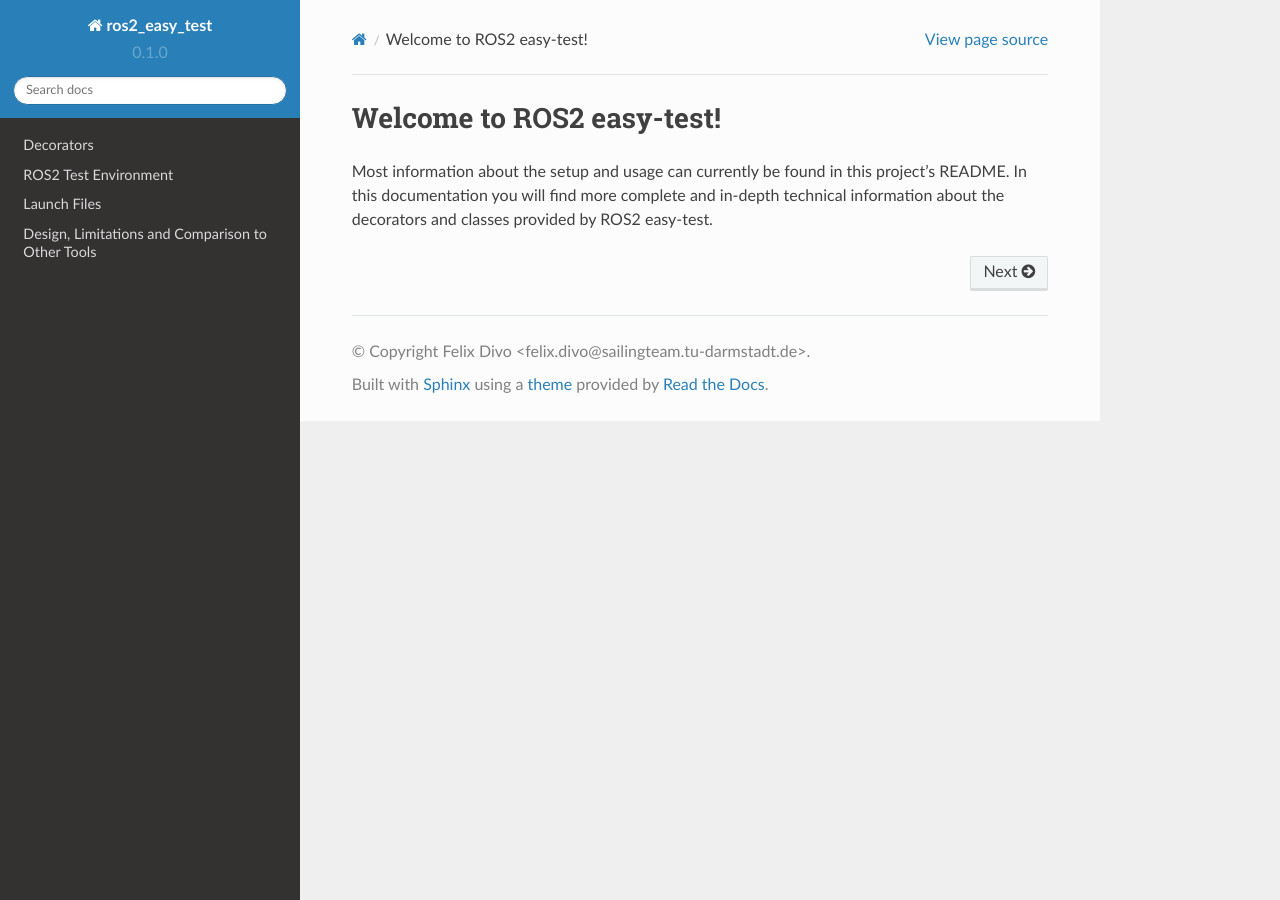
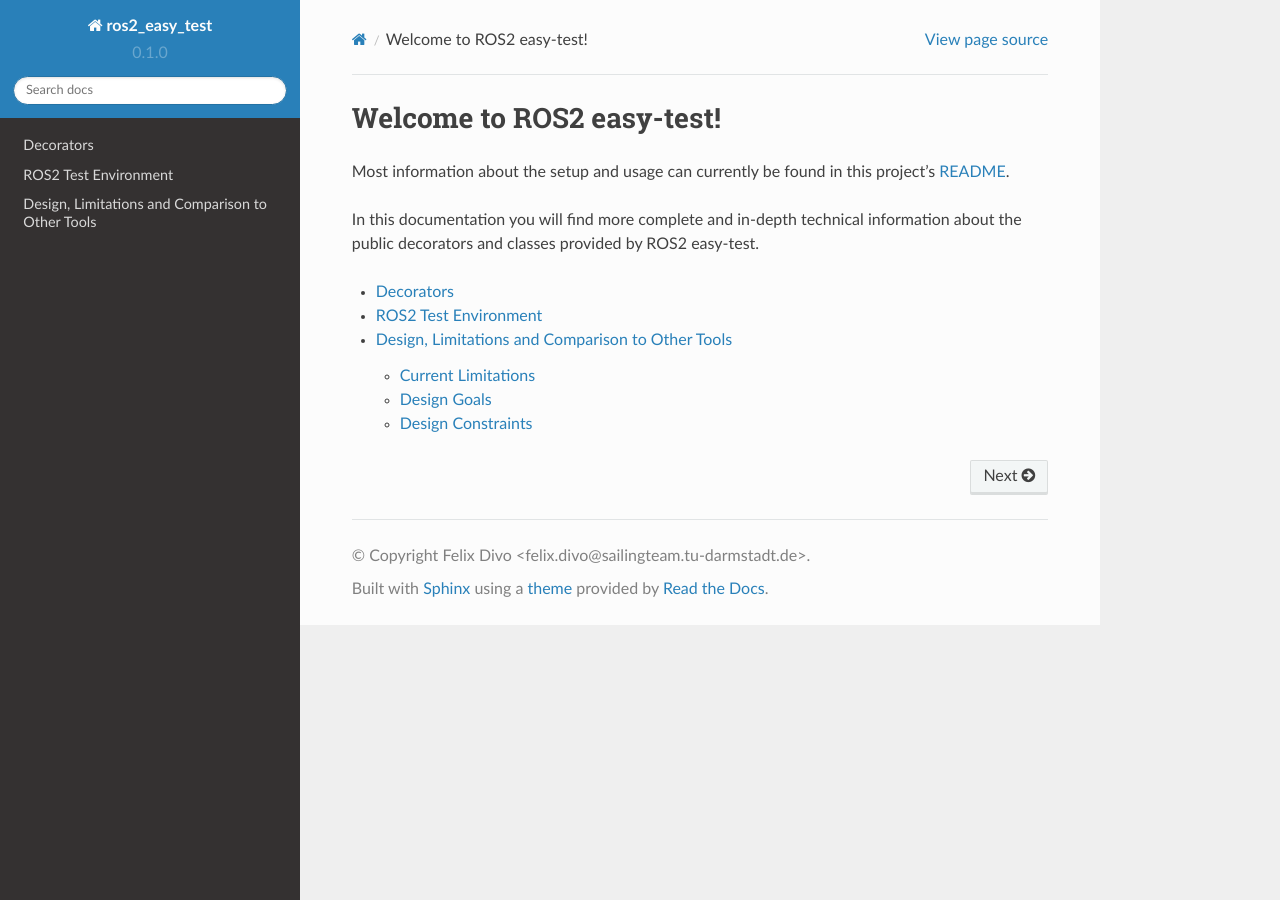
Before and after one commit to felixdivo/ros2-easy-test, a Sphinx documentation site: the page built from doc/source/index.rst, in a window 1280 px wide. Built offline with Sphinx 7.4.7 and the Read the Docs theme 2.0.0, drawn with Linux system fonts in a browser that asks for light colours.

Commit message:
Cleanup docs, fix formatting

```diff
--- a/doc/source/conf.py
+++ b/doc/source/conf.py
@@ -70,7 +70,7 @@ intersphinx_mapping = {
     "rclpy": ("https://docs.ros2.org/latest/api/rclpy/", None),
 }
 
-nitpicky = False
+nitpicky = True
 
 # -- Options for HTML output -------------------------------------------------
 
--- a/doc/source/index.rst
+++ b/doc/source/index.rst
@@ -1,13 +1,13 @@
 Welcome to ROS2 easy-test!
 ==========================
 
-Most information about the setup and usage can currently be found in this project's README.
-In this documentation you will find more complete and in-depth technical information about the decorators and classes provided by ROS2 easy-test.
+Most information about the setup and usage can currently be found in this project's `README <https://github.com/felixdivo/ros2-easy-test>`__.
+
+In this documentation you will find more complete and in-depth technical information about the public decorators and classes provided by ROS2 easy-test.
 
 .. toctree::
-   :hidden:
+   :maxdepth: 2
 
    decorators
    env
-   launch_file
    design_and_limits
```
Also changed, not shown: doc/source/design_and_limits.rst (+4 -4 lines), doc/source/launch_file.rst (deleted, +0 -7 lines), 2 other files.
